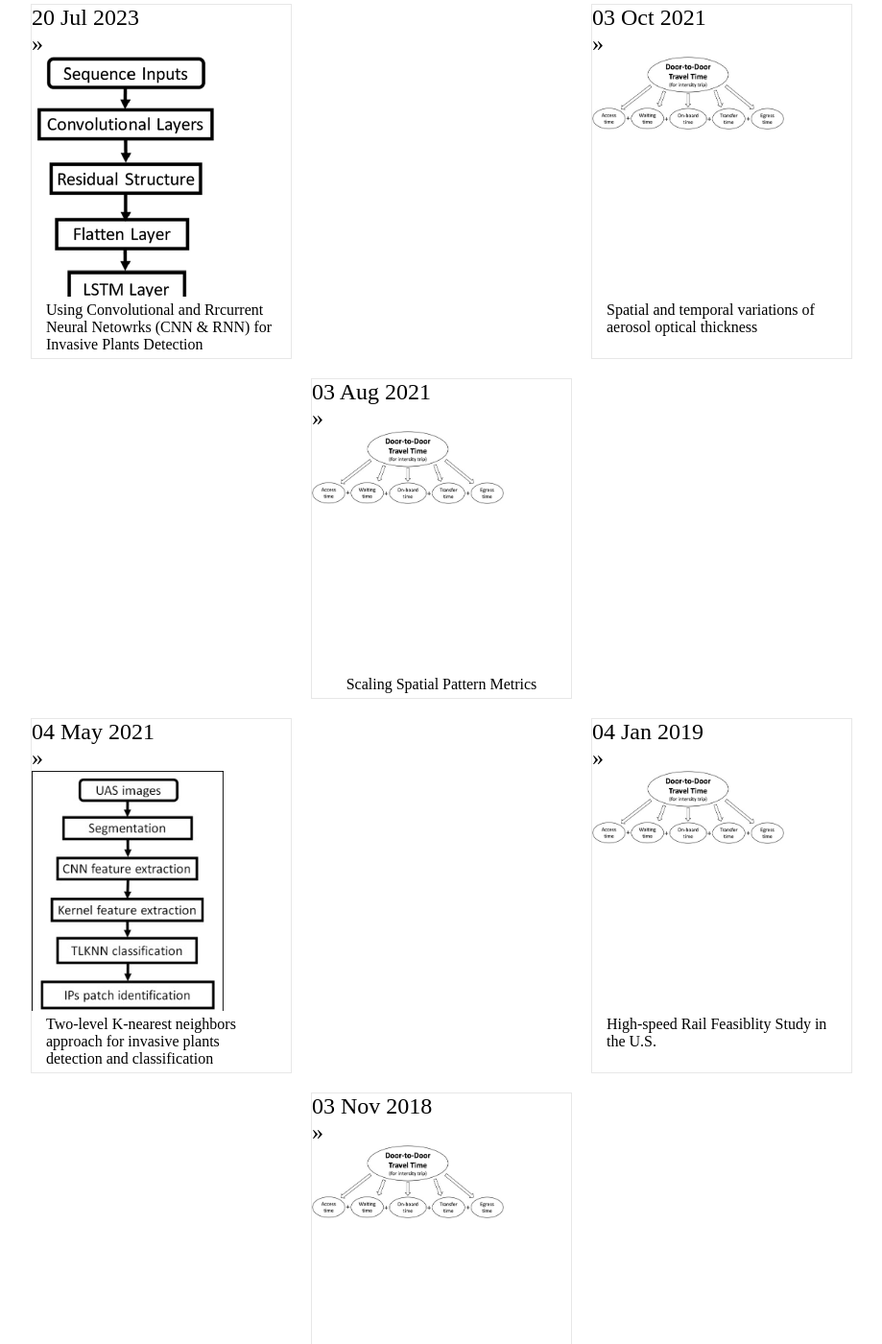
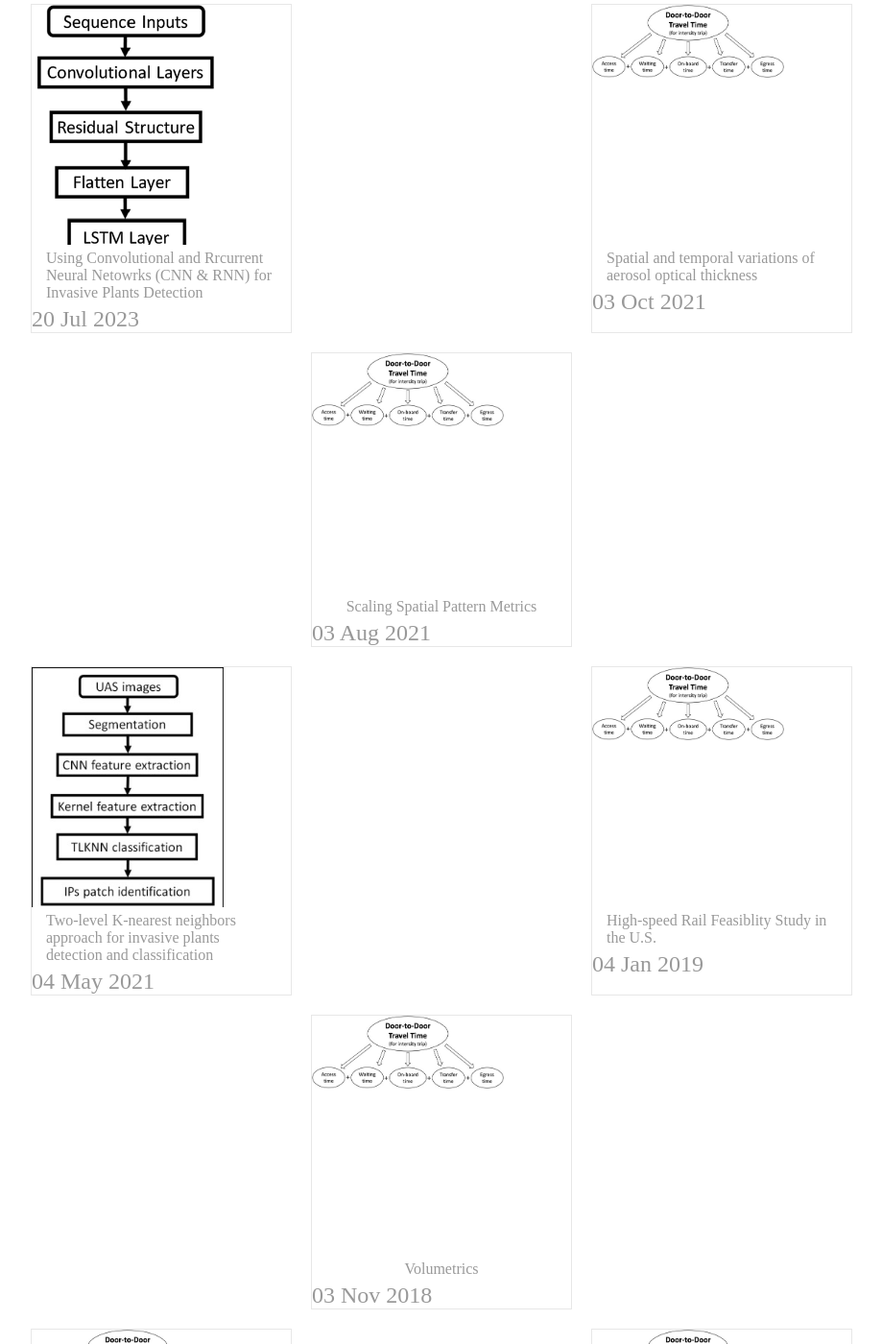
Before and after one commit to yun-zhao/yun-zhao.github.io, a Jekyll site: the page built from project/index.html, in a window 1280 px wide and 1400 px high, scrolled down 193 px. Shown: the whole window at 96% size, without its empty margins (200-1119 px from the left). Built offline with Jekyll 4.4.1, drawn with Linux system fonts in a browser that asks for light colours; some of the changed text lies outside the part shown.

Commit message:
fix post page li item

```diff
--- a/css/main.css
+++ b/css/main.css
@@ -51,6 +51,9 @@
     transition: box-shadow .5s;
 }
 
+
+
+
 .thumb-wrap {
 
     height: 250px;
--- a/project/index.html
+++ b/project/index.html
@@ -7,7 +7,7 @@
 
 	  {% for post in site.posts %}
 
-	    <li><span>{{ post.date | date_to_string }}</span> » <a href="{{ post.url }}" title="{{ post.title }}"><div class="thumb-wrap"><img src="{{ post.thumb }}"  width="200"></a></div><div class="title-wrap">{{ post.title }}</div></li><br>
+	    <li> <a href="{{ post.url }}" title="{{ post.title }}"><div class="thumb-wrap"><img src="{{ post.thumb }}"  width="200"></div><div class="title-wrap">{{ post.title }}</div><span>{{ post.date | date_to_string }}</span></a></li><br>
 
 	  {% endfor %}
 	</ul>
```
